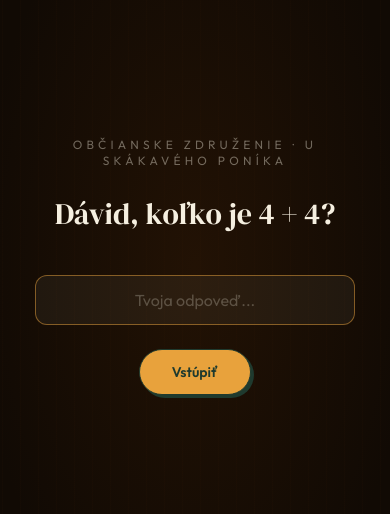
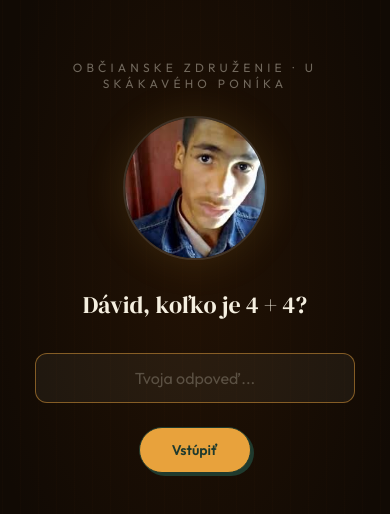
Before and after one commit to Zvalon/Web-uskakavehoponika, a React (Vite) app in the folder frontend/: page / in a window 390 px wide. Shown: the part 156-670 px from the top of the page. Built offline with nearby package versions, Linux system fonts and the light colour scheme.

Commit message:
Add zidan.jpg to gate, improve mobile responsiveness

```diff
--- a/frontend/src/components/Gate.jsx
+++ b/frontend/src/components/Gate.jsx
@@ -50,7 +50,7 @@ export default function Gate({ onPass }) {
         style={{ background: 'radial-gradient(ellipse 70% 60% at 50% 50%, rgba(60,30,5,0.4) 0%, transparent 80%)' }}
       />
 
-      <div className="relative z-10 text-center max-w-md w-full">
+      <div className="relative z-10 text-center max-w-sm w-full">
         <motion.p
           initial={{ opacity: 0, y: 10 }}
           animate={{ opacity: 1, y: 0 }}
@@ -60,11 +60,25 @@ export default function Gate({ onPass }) {
           Občianske združenie · U skákavého poníka
         </motion.p>
 
+        <motion.div
+          initial={{ opacity: 0, scale: 0.9 }}
+          animate={{ opacity: 1, scale: 1 }}
+          transition={{ delay: 0.3, duration: 0.5, ease: [0.22, 1, 0.36, 1] }}
+          className="mb-7"
+        >
+          <img
+            src="/zidan.jpg"
+            alt="Zidane"
+            className="w-36 h-36 sm:w-44 sm:h-44 rounded-full object-cover mx-auto
+                       border-2 border-parchment/15 shadow-[0_0_40px_rgba(212,160,60,0.15)]"
+          />
+        </motion.div>
+
         <motion.h1
           initial={{ opacity: 0, y: 20 }}
           animate={{ opacity: 1, y: 0 }}
-          transition={{ delay: 0.35 }}
-          className="font-display text-3xl md:text-4xl text-parchment leading-snug mb-10"
+          transition={{ delay: 0.45 }}
+          className="font-display text-2xl sm:text-3xl md:text-4xl text-parchment leading-snug mb-8"
         >
           {QUESTION}
         </motion.h1>
```
Also changed, not shown: frontend/public/zidan.jpg (added).
